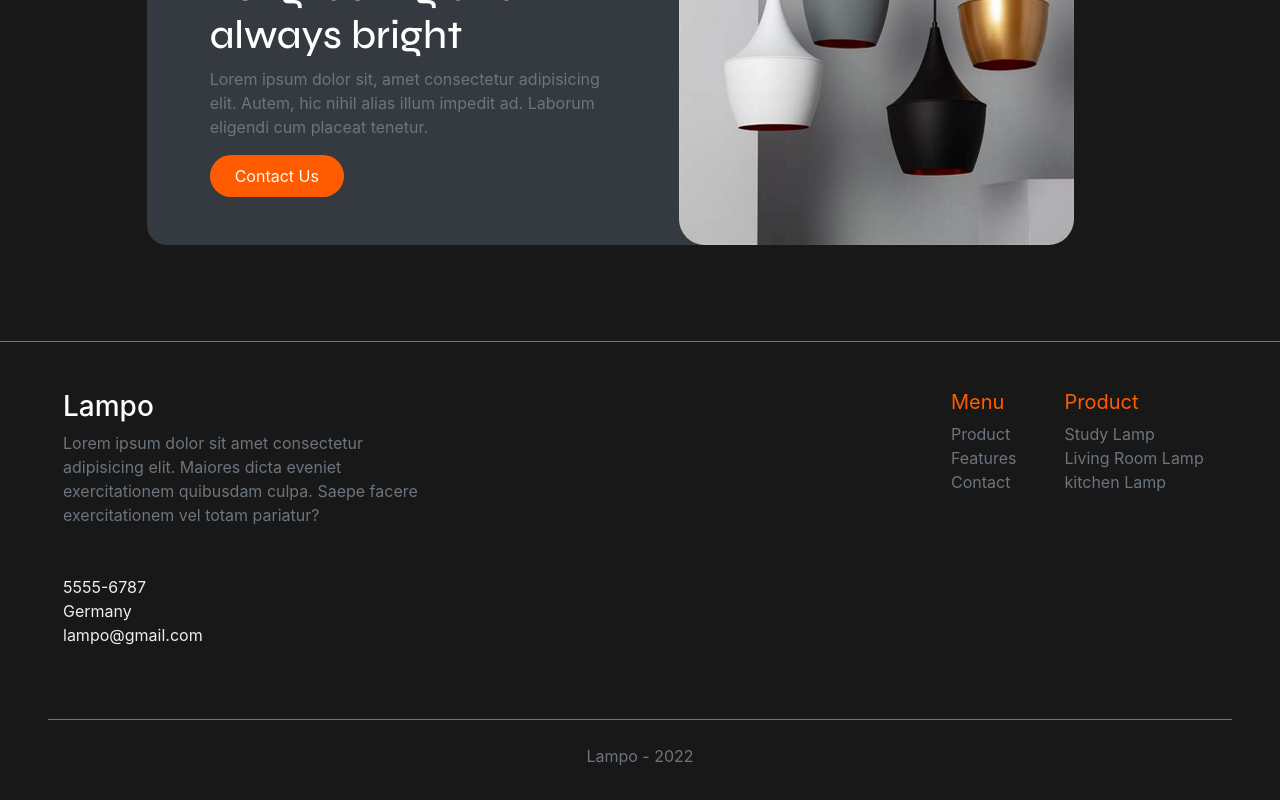
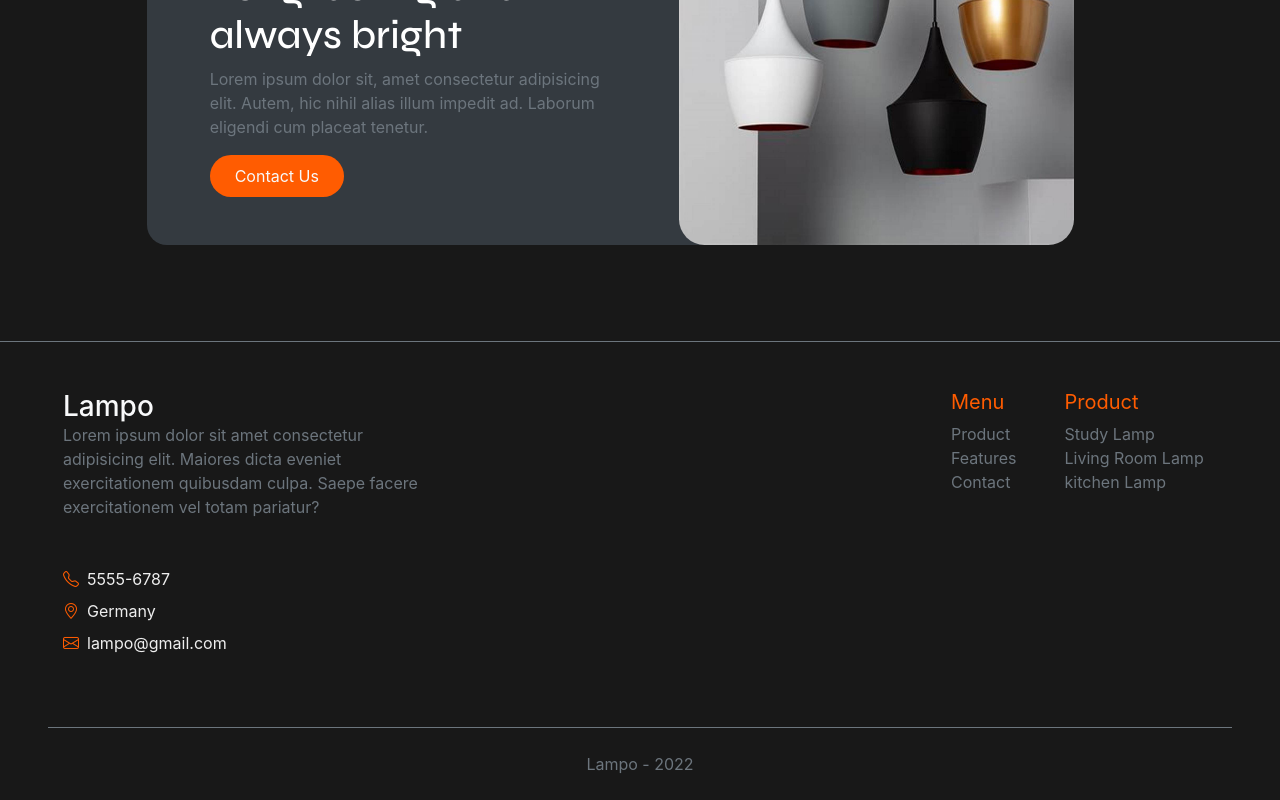
Before and after one commit to AliKarimNemati/lampo, a Nuxt app: page / in a window 1280 px wide. Shown: the part 3883-4683 px from the top of the page. Built offline with nearby package versions, Linux system fonts and the light colour scheme.

Commit message:
footer icons added

```diff
--- a/components/Footer.vue
+++ b/components/Footer.vue
@@ -11,16 +11,16 @@
       "
     >
       <div class="col-md-4 col-12">
-        <h3>Lampo</h3>
+        <nuxt-link to="\" class="h3 text-light text-decoration-none">Lampo</nuxt-link>
         <p class="text-secondary">
           Lorem ipsum dolor sit amet consectetur adipisicing elit. Maiores dicta
           eveniet exercitationem quibusdam culpa. Saepe facere exercitationem
           vel totam pariatur?
         </p>
         <div class="mt-md-5 brand-info">
-          <div>5555-6787</div>
-          <div>Germany</div>
-          <div>lampo@gmail.com</div>
+          <div class="mt-2"><i class="bi bi-telephone pr-2"></i>5555-6787</div>
+          <div class="mt-2"><i class="bi bi-geo-alt pr-2"></i>Germany</div>
+          <div class="mt-2"><i class="bi bi-envelope pr-2"></i>lampo@gmail.com</div>
         </div>
       </div>
       <div class="d-flex col-md-3 col-12 mt-5 mt-md-0">
@@ -76,6 +76,10 @@ export default {};
   color: #eee;
 }
 
+.brand-info div i{
+  color: #ff5c01;
+}
+
 .copy-right {
   border-top: 1px solid #6c757d;
 }
```
